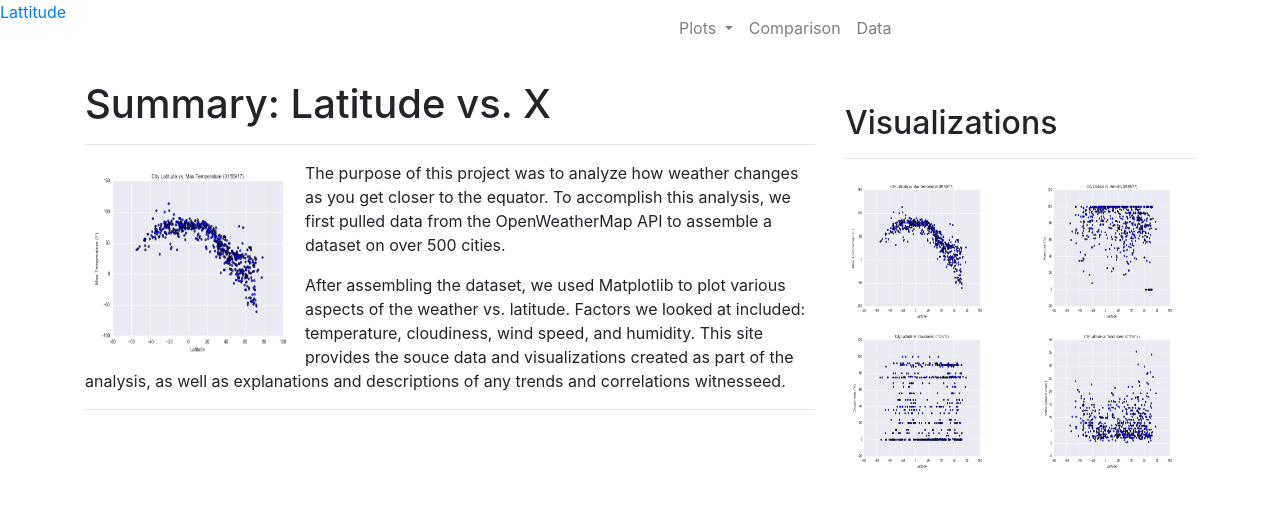
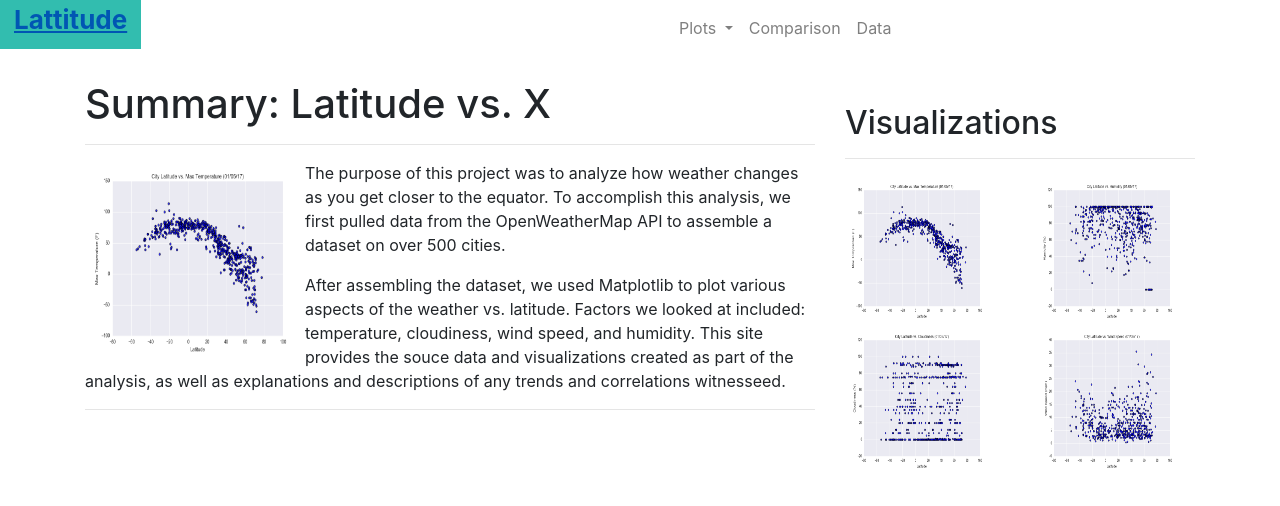
Before and after one commit to atokarev0717/Web-Design-Challenge, a plain HTML site: page index.html in a window 1280 px wide. Drawn offline with nearby package versions, Linux system fonts and the light colour scheme.

Commit message:
added css file with lattitude botton styles

```diff
--- a/index.html
+++ b/index.html
@@ -5,7 +5,6 @@
     <meta charset="utf-8">
     <meta name="viewport"
           content="width=device-width, initial-scale=1, shrink-to-fit=no">
-
     <link rel="stylesheet"
           href="styles.css">
 
@@ -16,6 +15,7 @@
           crossorigin="anonymous">
 
     <title>Visualization Dashboard</title>
+
   </head>
 
   <body>
@@ -24,7 +24,7 @@
     <div class="row">
 
       <!-- Home Botton "Lattitude" -->
-      <div class="col-6">
+      <div class="col-6 lat-btn">
           <a href="index.html">Lattitude</a>
         </div>
 
--- a/styles.css
+++ b/styles.css
@@ -0,0 +1,15 @@
+.lat-btn {
+text-decoration: none;
+font-size: 26px;
+background-color: white;
+
+}
+
+.lat-btn a {
+    background-color: rgb(50, 189, 175);
+    color: white;
+    font-weight: bold;
+    text-align: center;
+    padding: 14px;
+
+}
```
